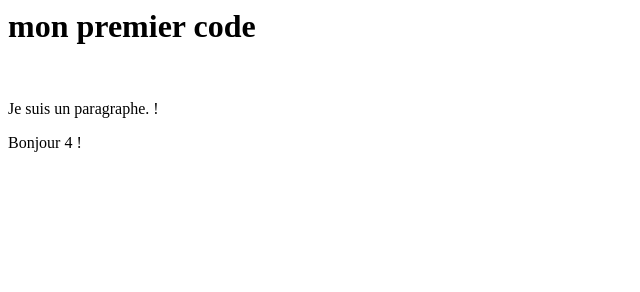
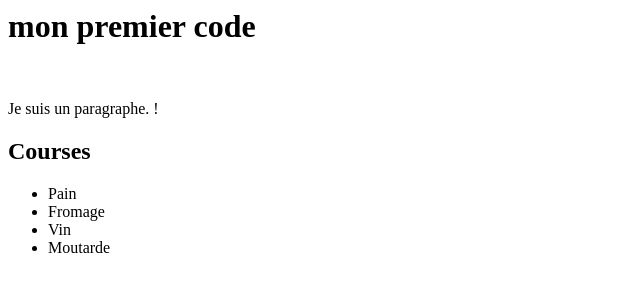
Before and after one commit to LoicMouttet/1er-depot-Github, a plain HTML site: page index.html in a window 1280 px wide. Shown: the whole page, without its empty margins (0-640 px from the left). Drawn offline with Linux system fonts and the light colour scheme.

Commit message:
Liste de courses

```diff
--- a/index.html
+++ b/index.html
@@ -2,4 +2,11 @@
 
 <p>Je suis un paragraphe. !</p>
 
-<p> Bonjour 4  !</p>
+<h2> Courses  </h2>
+
+<ul> <!-- Liste à puces -->
+    <li>Pain</li>
+    <li>Fromage</li>
+    <li>Vin</li>
+    <li>Moutarde</li>
+</ul>
```
